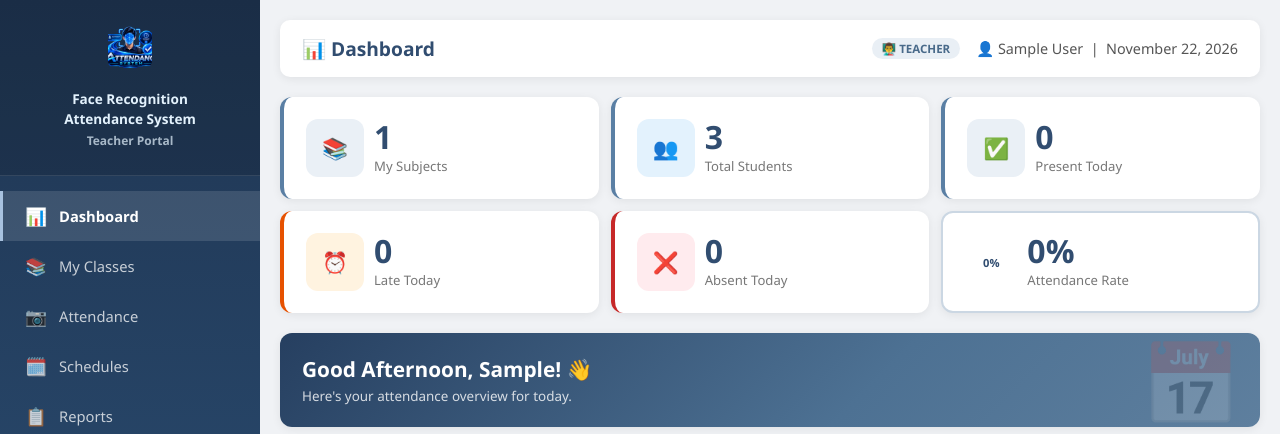
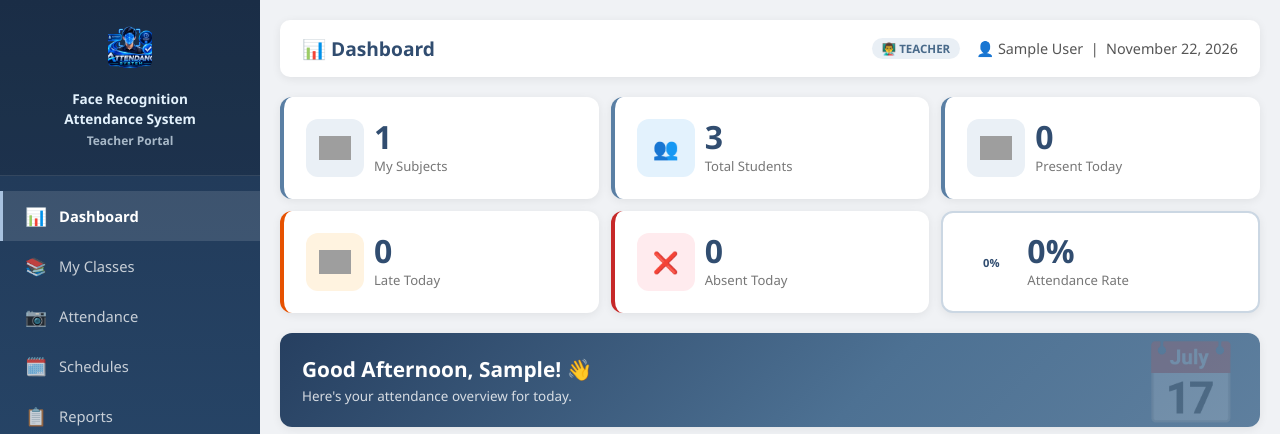
Before and after one commit to quibotludilyn-create/AttendanceSystem, a PHP site: the page made by teacher/dashboard.php in a window 1280 px wide. Shown: the top 434 px of the page. Run offline with PHP 8.4, Linux system fonts and the light colour scheme; the visitor is signed in with stand-in values (Sample User, id 1); data comes from the database, SQL or seed files in the repository; data that the repository does not hold is empty; grey boxes are pictures that could not be loaded.

Commit message:
Update teacher dashboard stat icons

```diff
--- a/teacher/dashboard.php
+++ b/teacher/dashboard.php
@@ -75,7 +75,7 @@ $ab_all= intval($all_stats['absent']  ?? 0);
 <!-- ── TOP STATS BAR ──────────────────────────────── -->
 <div class="teacher-stats-grid">
     <div class="stat-card green" style="flex-direction:row;gap:10px;align-items:center;">
-        <div class="stat-icon" style="background:#eaf0f6;font-size:1.3rem;">📚</div>
+        <div class="stat-icon" style="background:#eaf0f6;font-size:1.3rem;"><img src="../assets/img/books.png" alt="" style="width:32px;height:32px;object-fit:contain;"></div>
         <div class="stat-info"><h3><?= $total_subjects ?></h3><p>My Subjects</p></div>
     </div>
     <div class="stat-card blue" style="flex-direction:row;gap:10px;align-items:center;">
@@ -83,11 +83,11 @@ $ab_all= intval($all_stats['absent']  ?? 0);
         <div class="stat-info"><h3><?= $total_students ?></h3><p>Total Students</p></div>
     </div>
     <div class="stat-card green" style="flex-direction:row;gap:10px;align-items:center;">
-        <div class="stat-icon" style="background:#eaf0f6;font-size:1.3rem;">✅</div>
+        <div class="stat-icon" style="background:#eaf0f6;font-size:1.3rem;"><img src="../assets/img/check_verified.png" alt="" style="width:32px;height:32px;object-fit:contain;"></div>
         <div class="stat-info"><h3><?= $present_today ?></h3><p>Present Today</p></div>
     </div>
     <div class="stat-card orange" style="flex-direction:row;gap:10px;align-items:center;">
-        <div class="stat-icon" style="background:#fff3e0;font-size:1.3rem;">⏰</div>
+        <div class="stat-icon" style="background:#fff3e0;font-size:1.3rem;"><img src="../assets/img/clock.png" alt="" style="width:32px;height:32px;object-fit:contain;"></div>
         <div class="stat-info"><h3><?= $late_today ?></h3><p>Late Today</p></div>
     </div>
     <div class="stat-card red" style="flex-direction:row;gap:10px;align-items:center;">
```
